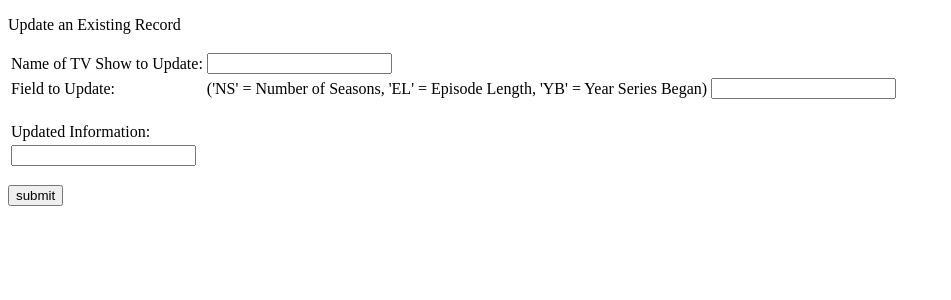
After one commit to jmort16/week_23, a Flask app: template pymongo_app/templates/update.html in a window 1280 px wide. The commit adds this page. Shown: the top 300 px of the page, without its empty margins (0-951 px from the left). Run offline with Flask 2, Linux system fonts and the light colour scheme; the template is opened without the code that fills it, so the values that code supplies are empty; some libraries are stand-ins or nearby versions.

Commit message:
modified update function

```diff
--- a/pymongo_app/app.py
+++ b/pymongo_app/app.py
@@ -19,6 +19,7 @@ def index():
     #find all items in db and save to a variable
     all_shows = list(tv_shows.find())
     return render_template('index.html',data=all_shows)
+
 # Create a record
 @app.route("/record_creation",methods=['GET','POST'])
 def get_info():
@@ -40,14 +41,33 @@ def get_info():
         tv_shows.insert_one(post_data)
         text = "New Show Record Created Successfully"
         return text
+
 # Update a record
-@app.route("/record_update")
-def update_info():
-    search = input("What show are you wanting to update?")
-    field = input("Which field do you want to update?")
-    results= tv_shows.find()
-    for result in results:
-        print(result)
+@app.route("/record_update",methods=['GET','POST'])
+def change_info():
+    if request.method == 'GET':
+        return render_template("update.html")
+    else:
+        newname = request.form['newname']
+        newfield = request.form['newfield']
+        newinfo = request.form['newinfo']
+        filter = { 'name': newname }
+
+        # Values to be updated.
+        if newfield == 'NS':
+            newvalues = { "$set": { 'Number of Seasons': newinfo } }
+        elif newfield == 'EL':
+            newvalues = { "$set": { 'Episode Length (in minutes)': newinfo } }
+        else:
+            newvalues = { "$set": { 'Year Series Began': newinfo } }
+
+        tv_shows.update_one(filter, newvalues)
+        text = "Show Record Updated Successfully"
+        return text
+
+
+
+
 #READ
 if __name__ == "__main__":
     app.run(debug=True)
--- /dev/null
+++ b/pymongo_app/templates/update.html
@@ -0,0 +1,35 @@
+<!DOCTYPE html>
+<html lang="en">
+<head>
+<title>TV Show Update</title>
+</head>
+<body>
+<form action="#" method="post" >
+    <p>Update an Existing Record</p>
+<table>
+<tbody>
+<tr>
+    <td>Name of TV Show to Update:</td>
+    <td><input type="text" name="newname" /></td>
+</tr>
+<tr>
+    <td>Field to Update:</td>
+    <td>('NS' = Number of Seasons, 'EL' = Episode Length, 'YB' = Year Series Began)</td>
+    <td><input type="text" name="newfield" /></td>
+</tr>
+</tbody>
+</table>
+<br>
+<table>
+<tbody>
+<tr>
+    <td>Updated Information:</td>
+</tr>
+    <td><input type="text" name="newinfo" /></td>
+</tr>
+</tbody>
+</table>
+<p><input type="submit" value="submit"/></p>
+</form>
+</body>
+</html>
```
Also changed, not shown: pymongo_app/templates/create.html (+4 -4 lines).
